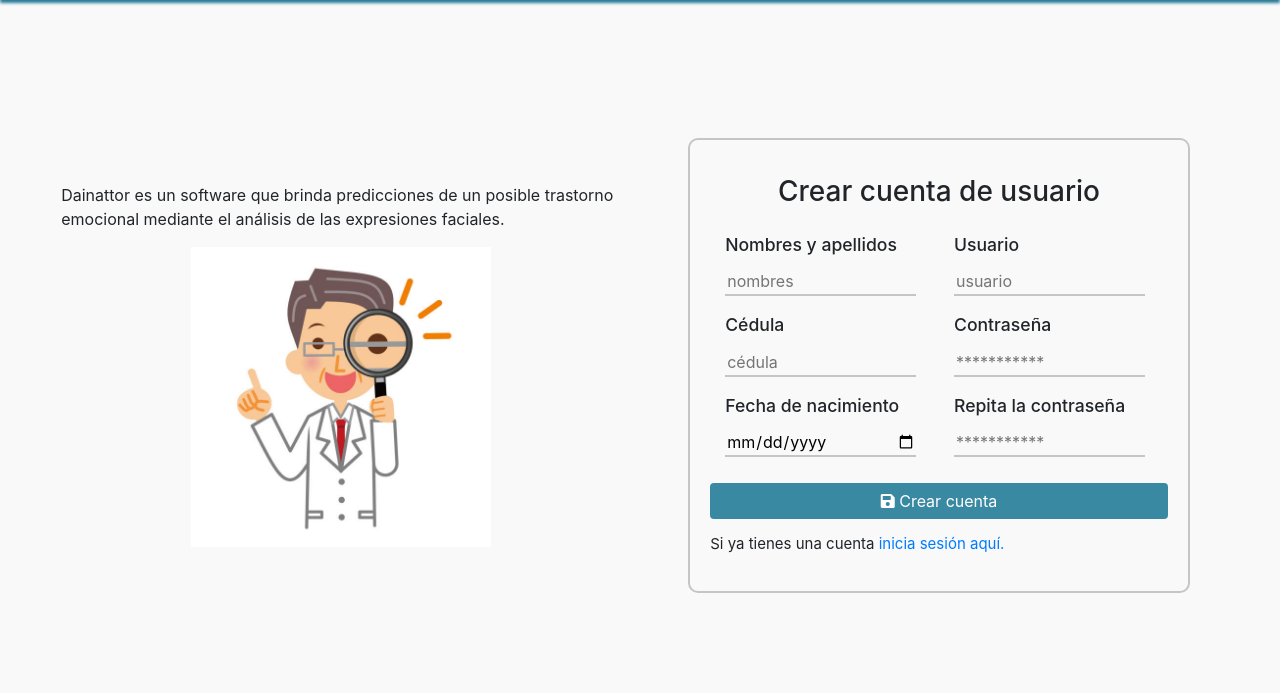
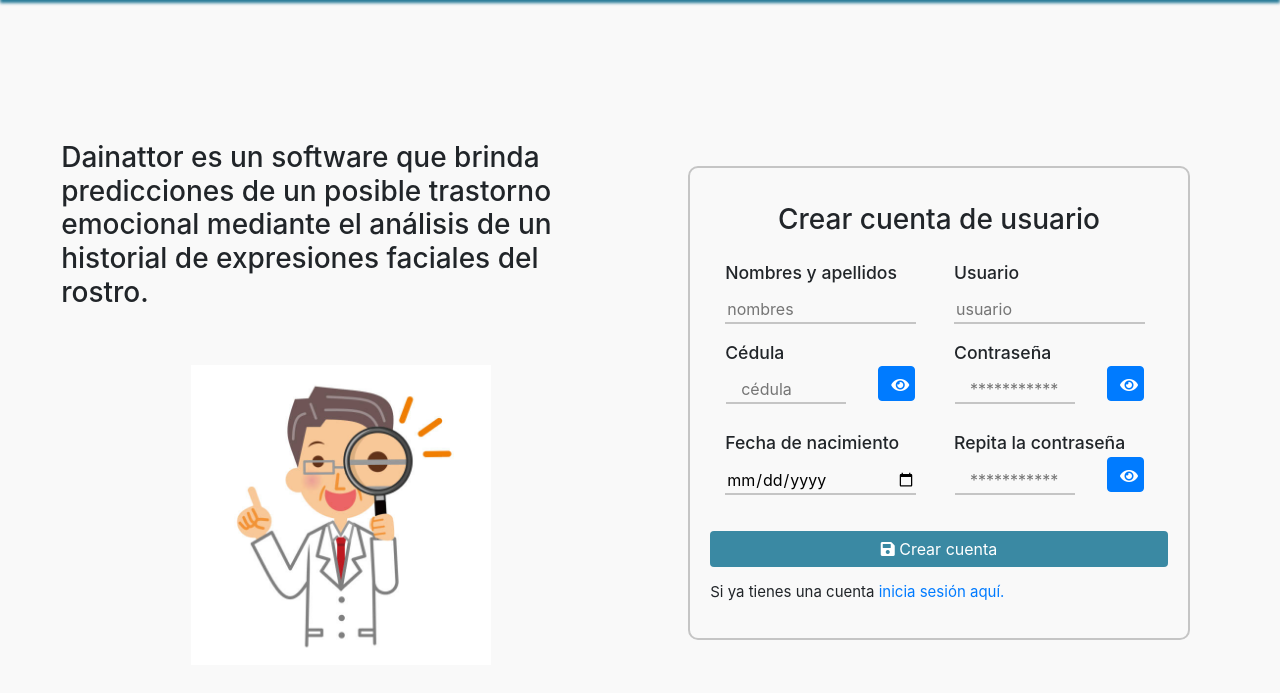
Before and after one commit to CarlosAlmeida2000/AppWebDainattor, a Django app: page /registro/ in a window 1280 px wide. Shown: the part 50-743 px from the top of the page. Run offline with Django 3.2, Linux system fonts and the light colour scheme; some libraries are stand-ins or nearby versions.

Commit message:
Ajuste en el diseño de interfaz

```diff
--- a/Monitoreo/templates/reporte.html
+++ b/Monitoreo/templates/reporte.html
@@ -18,14 +18,15 @@
             <div class="row">
                 <h6>Predicción</h6>
             </div>
-            <div id="prediccion" class="row">
+            <div id="prediccion" class="row p-1">
+                fdf
             </div>
         </div>
         <div class="p-5 row">
             <div class="row">
                 <h6>Actividades recomendadas</h6>
             </div>
-            <div class="mx-3 row">
+            <div class="mx-1 row">
                 <ul id="lista_actividades">
                 </ul>
             </div>
--- a/Persona/templates/registro.html
+++ b/Persona/templates/registro.html
@@ -8,10 +8,10 @@
 
 {% block content %}
 <main>
-    <div class="log-container" style="margin-bottom: 3.1em; margin-top: 8em;">
+    <div class="log-container" style="margin-bottom: 3.1em; margin-top: 7em;">
         <div class="log-img">
-            <p>Dainattor es un software que brinda predicciones de un posible trastorno emocional mediante el análisis de las expresiones faciales.</p>
-            <img src="{% static 'img/doctor.jpg' %}" alt="" class="img-portada">
+            <h3>Dainattor es un software que brinda predicciones de un posible trastorno emocional mediante el análisis de un historial de expresiones faciales del rostro.</h3>
+            <img src="{% static 'img/doctor.jpg' %}" alt="Foto de portada" class="img-portada mt-5">
         </div>
         <div class="log mx-5">
             <h3>Crear cuenta de usuario</h3>
@@ -25,12 +25,15 @@
                     </div>
                     <div class="mb-3">
                         <label for="txtCedula" class="log-f-label">Cédula</label>
-                        <input type="text" form="formRegistroUsuario" class="log-f-input" id="txtCedula"
-                            name="txtCedula" placeholder="cédula" maxlength="10" required />
+                        <div class="row">
+                            <input type="password" class="log-f-input col mx-3" id="txtCedula" name="txtCedula"
+                            placeholder="cédula" maxlength="10" required/>
+                            <button id="verClave" name="verClave" class="btn btn-primary col-sm-2 mx-3 verClave" onclick="javascript:mostrarValor(txtCedula);" type="button"><i class="fas fa-eye"></i></button>
+                        </div>
                     </div>
                     <div class="mb-3">
                         <label for="dtmFechaNaci" class="log-f-label">Fecha de nacimiento</label>
-                        <input type="date" form="formRegistroUsuario" class="log-f-input" id="dtmFechaNaci"
+                        <input type="date" form="formRegistroUsuario" class="log-f-input cursor-pointer" id="dtmFechaNaci"
                             name="dtmFechaNaci" required />
                     </div>
                 </div>
@@ -42,13 +45,19 @@
                     </div>
                     <div class="mb-3">
                         <label for="txtClave" class="log-f-label">Contraseña</label>
-                        <input type="password" form="formRegistroUsuario" class="log-f-input" id="txtClave"
-                            name="txtClave" placeholder="***********" required />
+                        <div class="row">
+                            <input type="password" class="log-f-input col mx-3" id="txtClave" name="txtClave"
+                            placeholder="***********" />
+                            <button id="verClave" name="verClave" class="btn btn-primary col-sm-2 mx-3 verClave" onclick="javascript:mostrarValor(txtClave);" type="button"><i class="fas fa-eye"></i></button>
+                        </div>
                     </div>
                     <div class="mb-3">
                         <label for="txtClave2" class="log-f-label">Repita la contraseña</label>
-                        <input type="password" form="formRegistroUsuario" class="log-f-input" id="txtClave2"
-                            name="txtClave2" placeholder="***********" required />
+                        <div class="row">
+                            <input type="password" class="log-f-input col mx-3" id="txtClave2" name="txtClave2"
+                            placeholder="***********" />
+                            <button id="verClave" name="verClave" class="btn btn-primary col-sm-2 mx-3 verClave" onclick="javascript:mostrarValor(txtClave2);" type="button"><i class="fas fa-eye"></i></button>
+                        </div>
                     </div>
                 </div>
 
--- a/static/css/dainattor/ini_reg.css
+++ b/static/css/dainattor/ini_reg.css
@@ -2,6 +2,11 @@
   display: grid;
   align-items: center;
   justify-items: center;
+}
+
+.verClave{
+  height: 35px;
+  width: 20px;
 }
 
 .log-container {
@@ -16,6 +21,10 @@
   color: white;
   border: none;
   background-color: #3a89a3;
+}
+
+.cursor-pointer{
+  cursor: pointer;
 }
 
 .btn-login:hover, .btn-create-user:hover{
--- a/static/js/dainattor/persona.js
+++ b/static/js/dainattor/persona.js
@@ -1,3 +1,12 @@
+function mostrarValor(tipo){
+//    var tipo = document.getElementById("txtClave");
+    if(tipo.type == "password"){
+        tipo.type = "text";
+    }else{
+        tipo.type = "password";
+    }
+}
+
 // sobrescritura del submit del formulario registrar usuario
 $(document).ready(function () {
     $("#formRegistroUsuario").submit(function (e) {
```
Also changed, not shown: Persona/templates/inicio.html (+13 -7 lines), Persona/templates/perfil.html (+14 -5 lines).
